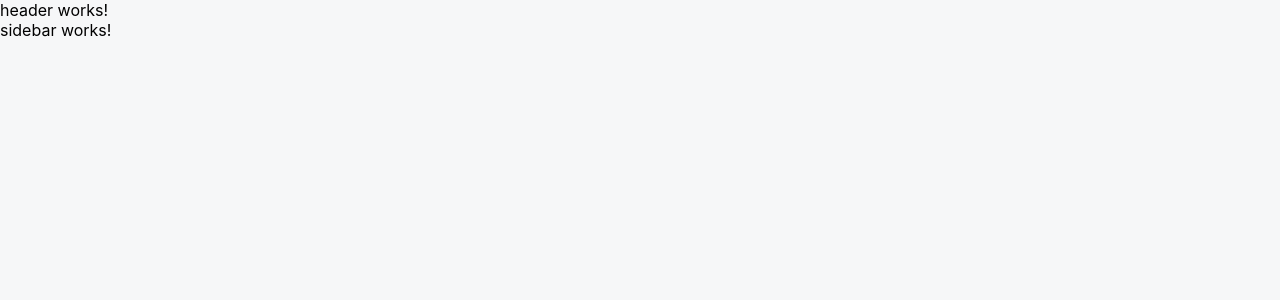
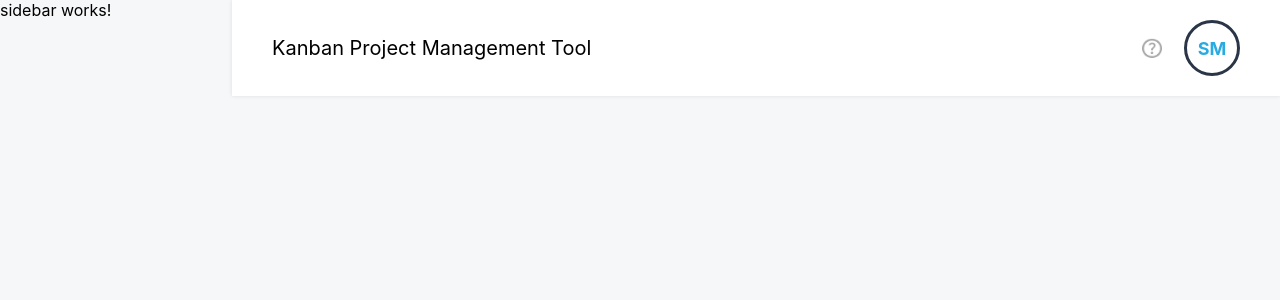
Before and after one commit to RahmiEsen/Join, an Angular app in the folder Frontend/: page / in a window 1280 px wide. Shown: the top 300 px of the page. Built offline with nearby package versions, Linux system fonts and the light colour scheme.

Commit message:
style: add styled user section to header with info icon and avatar

```diff
--- a/Frontend/src/app/core/layout/header/header.component.html
+++ b/Frontend/src/app/core/layout/header/header.component.html
@@ -1 +1,9 @@
-<p>header works!</p>
+<header>
+    <span>Kanban Project Management Tool</span>
+    <div class="user-section">
+        <button class="info-btn">
+            <img src="./assets/images/help.png" alt="">
+        </button>
+        <div class="user-avatar">SM</div>
+    </div>
+</header>
--- a/Frontend/src/app/core/layout/header/header.component.scss
+++ b/Frontend/src/app/core/layout/header/header.component.scss
@@ -0,0 +1,17 @@
+@use '../../../../styles/mixins' as *;
+@use '../../../../styles/variables' as *;
+
+.user-section {
+    @include center;
+    color: $hover;
+    font-weight: 700;
+    font-size: 18px;
+    gap: 16px;
+    .user-avatar {
+        @include center;
+        height: 56px;
+        width: 56px;
+        border: 3px solid $primary;
+        border-radius: 50%;
+    }
+}
--- a/Frontend/src/main.scss
+++ b/Frontend/src/main.scss
@@ -96,6 +96,17 @@ a {
     }
 }
 
+header {
+    position: absolute;
+    @include space-between;
+    width: calc(100vw - 232px);
+    top: 0;
+    right: 0;
+    background-color: #fff;
+    padding: 20px 40px;
+    box-shadow: $shadow;
+}
+
 .secondary-btn {
     background-color: transparent;
     color: $primary;
@@ -108,6 +119,18 @@ a {
         .img img {
             content: url('assets/images/close-hover.png');
         }
+    }
+}
+
+.info-btn {
+    height: 32px;
+    width: 32px;
+    background-color: transparent;
+    padding: 0;
+    border: none;
+    img {
+        height: 20px;
+        width: 20px;
     }
 }
 
```
